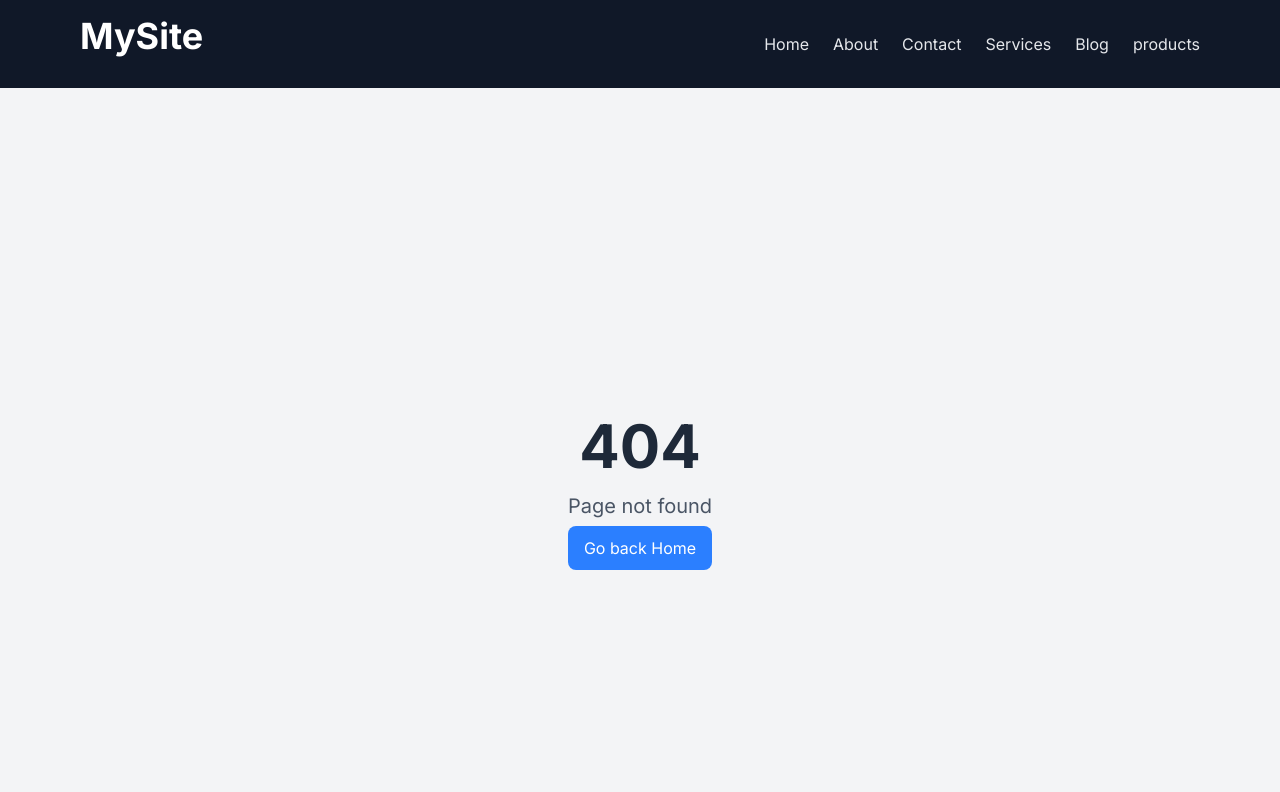
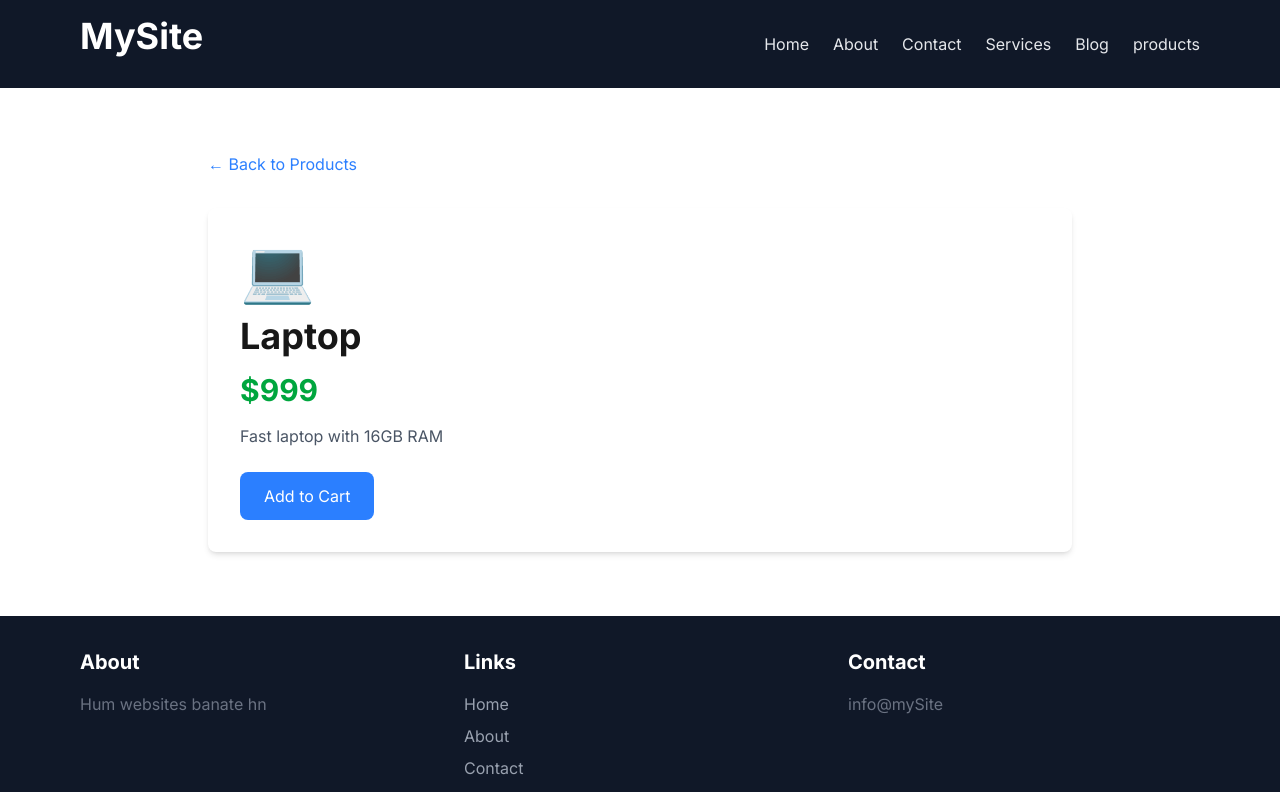
Before and after one commit to MahrooshNaeemAnwar/learning-Nextjs, a Next.js app in the folder my-first-next-app/: page /products/1 in a window 1280 px wide. Before the commit this address had no page. Shown: the top 792 px of the page. Built offline with nearby package versions, Linux system fonts and the light colour scheme.

Commit message:
Add products pages with dynamic routing

```diff
--- /dev/null
+++ b/my-first-next-app/app/products/[id]/page.tsx
@@ -0,0 +1,54 @@
+import Link from "next/link";
+
+const products = [
+  { id: "1", name: "Laptop", price: 999, description: "Fast laptop with 16GB RAM", image: "💻" },
+  { id: "2", name: "Phone", price: 699, description: "Smart phone with great camera", image: "📱" },
+  { id: "3", name: "Tablet", price: 499, description: "Portable tablet for work", image: "📟" },
+];
+
+export async function generateStaticParams() {
+  return products.map((product) => ({ id: product.id }));
+}
+
+export default async function Product({
+  params,
+}: {
+  params: Promise<{ id: string }>;
+}) {
+  const { id } = await params;
+  const product = products.find((p) => p.id === id);
+
+  if (!product) {
+    return (
+      <div className="min-h-screen flex flex-col items-center justify-center">
+        <h1 className="text-4xl font-bold mb-4">Product Not Found</h1>
+        <Link href="/products" className="text-blue-500 hover:underline">
+          ← Back to Products
+        </Link>
+      </div>
+    );
+  }
+
+  return (
+    <div className="max-w-4xl mx-auto px-4 py-16">
+      <Link
+        href="/products"
+        className="text-blue-500 hover:underline mb-8 block"
+      >
+        ← Back to Products
+      </Link>
+
+      <div className="bg-white p-8 rounded-lg shadow-md">
+        <div className="text-6xl mb-4">{product.image}</div>
+        <h1 className="text-4xl font-bold mb-4">{product.name}</h1>
+        <p className="text-3xl text-green-600 font-bold mb-4">
+          ${product.price}
+        </p>
+        <p className="text-gray-600 mb-6">{product.description}</p>
+        <button className="bg-blue-500 text-white px-6 py-3 rounded-lg hover:bg-blue-600">
+          Add to Cart
+        </button>
+      </div>
+    </div>
+  );
+}
--- /dev/null
+++ b/my-first-next-app/app/products/page.tsx
@@ -0,0 +1,31 @@
+import Link from "next/link";
+
+const products = [
+  { id: "1", name: "Laptop", price: 999, image: "💻" },
+  { id: "2", name: "Phone", price: 699, image: "📱" },
+  { id: "3", name: "Tablet", price: 499, image: "📟" },
+];
+
+export default function Products() {
+  return (
+    <div className="max-w-6xl mx-auto px-4 py-16">
+      <h1 className="text-4xl font-bold mb-8">Products</h1>
+
+      <div className="grid grid-cols-1 md:grid-cols-3 gap-6">
+        {products.map((product) => (
+          <Link
+            key={product.id}
+            href={`/products/${product.id}`}
+            className="block bg-white p-6 rounded-lg shadow-md hover:shadow-lg transition-shadow"
+          >
+            <div className="text-5xl mb-4">{product.image}</div>
+            <h2 className="text-xl font-bold mb-2">{product.name}</h2>
+            <p className="text-2xl text-green-600 font-bold">
+              ${product.price}
+            </p>
+          </Link>
+        ))}
+      </div>
+    </div>
+  );
+}
```
